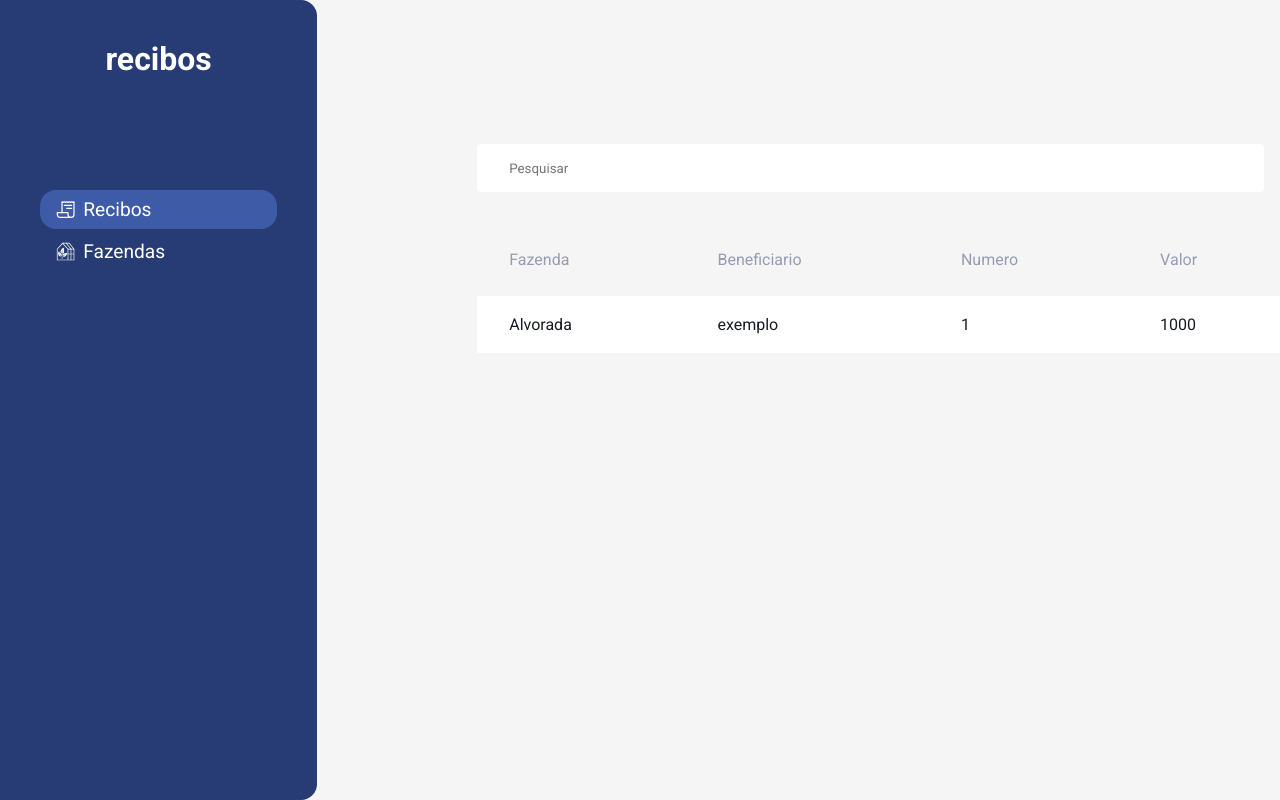
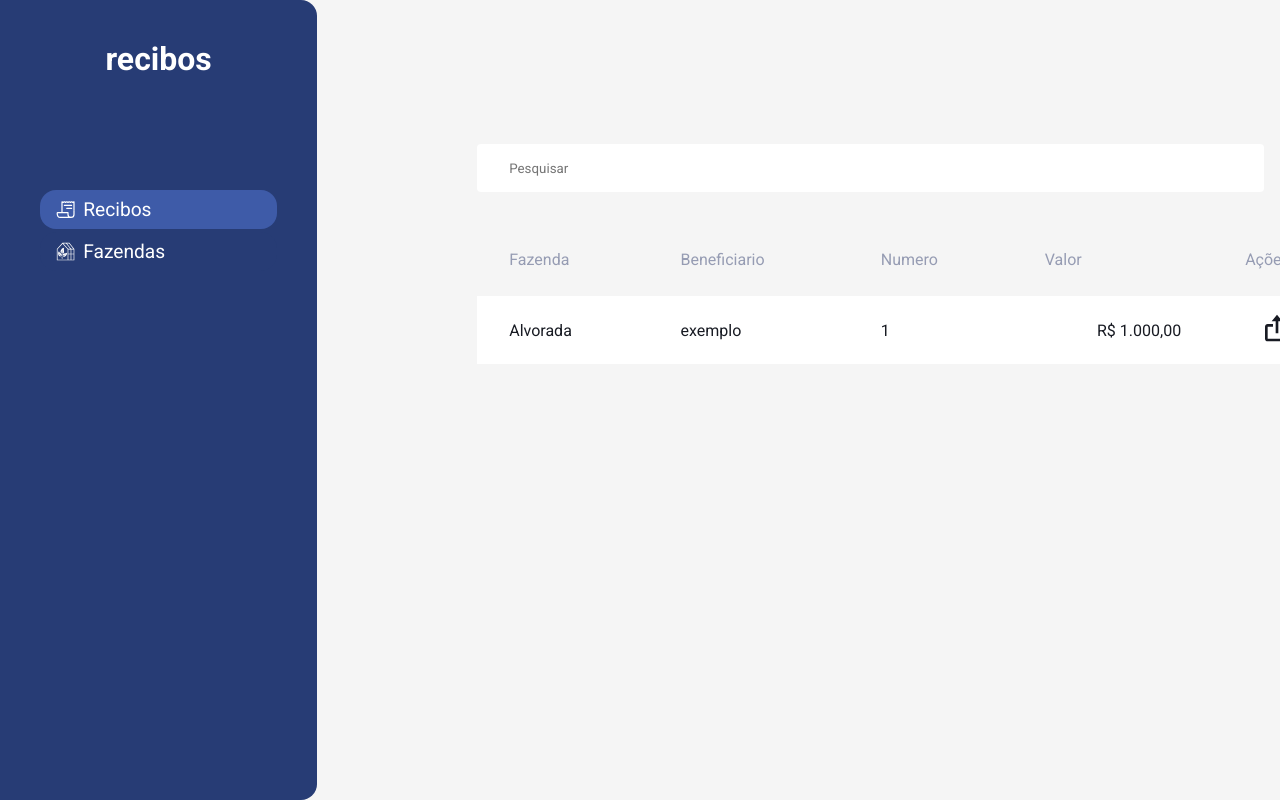
Before and after one commit to SamuelFR7/recibo, a Next.js app: page / in a window 1280 px wide. Shown: the top 800 px of the page. Built offline with nearby package versions, Linux system fonts and the light colour scheme; no server answers.

Commit message:
feat: actions buttons

```diff
--- a/src/components/Dashboard/index.tsx
+++ b/src/components/Dashboard/index.tsx
@@ -3,27 +3,14 @@ import {
   ButtonsBox,
   DashboardContainer,
   DashboardContent,
+  ImgButton,
   TableContainer,
 } from './styles'
 
-import { BiExport } from 'react-icons/bi'
+import { BiExport, BiTrash } from 'react-icons/bi'
 import { NewReceiptModal } from '../NewReceiptModal'
 import api from '../../services/api'
-
-interface IReceipt {
-  codigo: string
-  fazenda: string
-  numero: number
-  data: Date
-  valor: number
-  historico: string
-  beneficiarioNome: string
-  beneficiarioEndereco: string
-  beneficiarioDocumento: string
-  pagadorNome: string
-  pagadorEndereco: string
-  pagadorDocumento: string
-}
+import { IReceipt } from '../../interfaces/IReceipt'
 
 function Dashboard() {
   const [isNewReceiptModalOpen, setIsNewReceiptModalOpen] = useState(false)
@@ -73,11 +60,19 @@ function Dashboard() {
                   <td>{item.fazenda}</td>
                   <td>{item.beneficiarioNome}</td>
                   <td>{item.numero}</td>
-                  <td>{item.valor}</td>
+                  <td className="valor">
+                    {new Intl.NumberFormat('pt-BR', {
+                      style: 'currency',
+                      currency: 'BRL',
+                    }).format(item.valor)}
+                  </td>
                   <td>
-                    <div className="imgButton">
-                      <BiExport />
-                    </div>
+                    <ImgButton>
+                      <BiExport size={32} />
+                    </ImgButton>
+                    <ImgButton>
+                      <BiTrash size={32} />
+                    </ImgButton>
                   </td>
                 </tr>
               ))}
--- a/src/components/Dashboard/styles.ts
+++ b/src/components/Dashboard/styles.ts
@@ -54,13 +54,22 @@ export const TableContainer = styled.div`
       background: ${theme.colors.shape};
       color: ${theme.colors.text};
 
-      div {
-        padding-top: 0.3rem;
+      :nth-last-child(1) {
+        display: flex;
+        padding: 0 2rem;
+      }
+    }
 
-        &:hover {
-          cursor: pointer;
-        }
-      }
+    .valor {
+      text-align: right;
     }
   }
 `
+
+export const ImgButton = styled.div`
+  padding: 1rem;
+
+  :hover {
+    cursor: pointer;
+  }
+`
--- /dev/null
+++ b/src/interfaces/IReceipt.ts
@@ -0,0 +1,14 @@
+export interface IReceipt {
+  codigo: string
+  fazenda: string
+  numero: number
+  data: Date
+  valor: number
+  historico: string
+  beneficiarioNome: string
+  beneficiarioEndereco: string
+  beneficiarioDocumento: string
+  pagadorNome: string
+  pagadorEndereco: string
+  pagadorDocumento: string
+}
```
